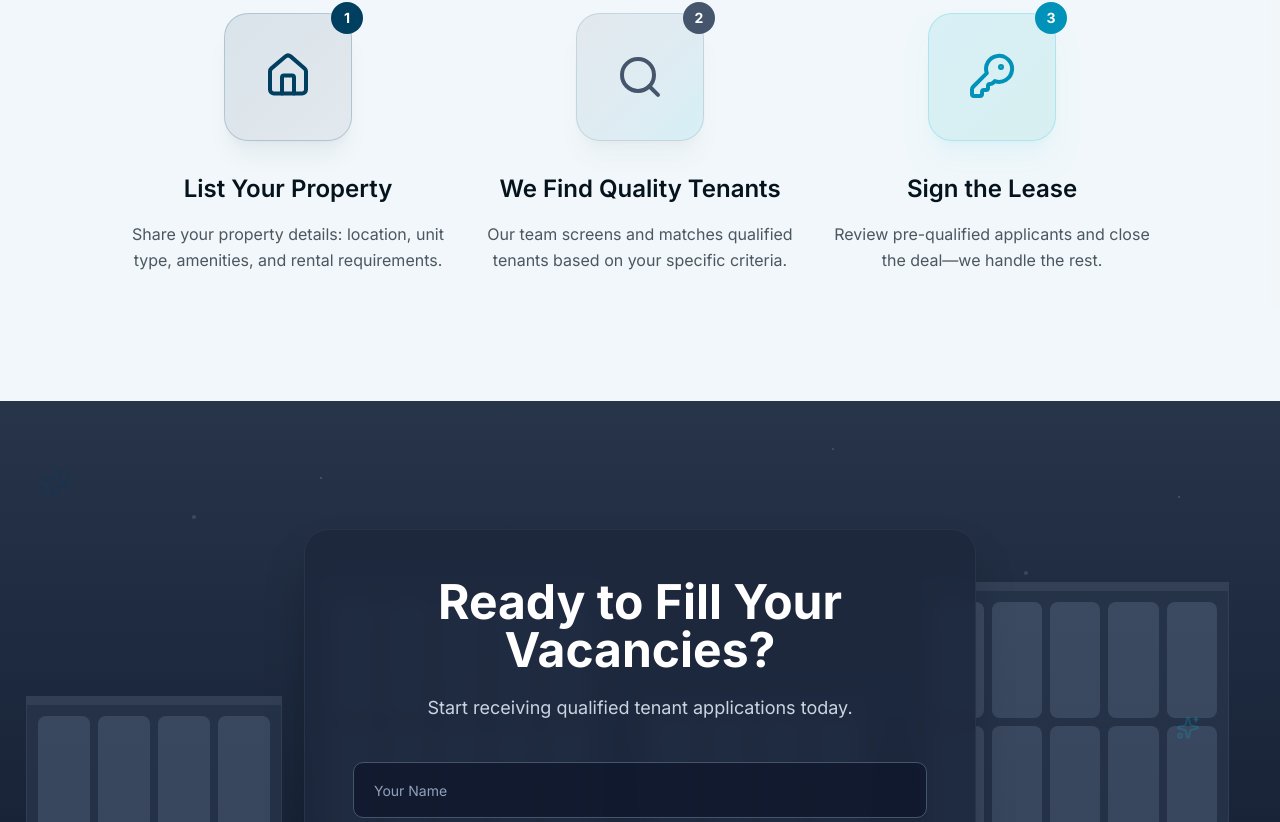
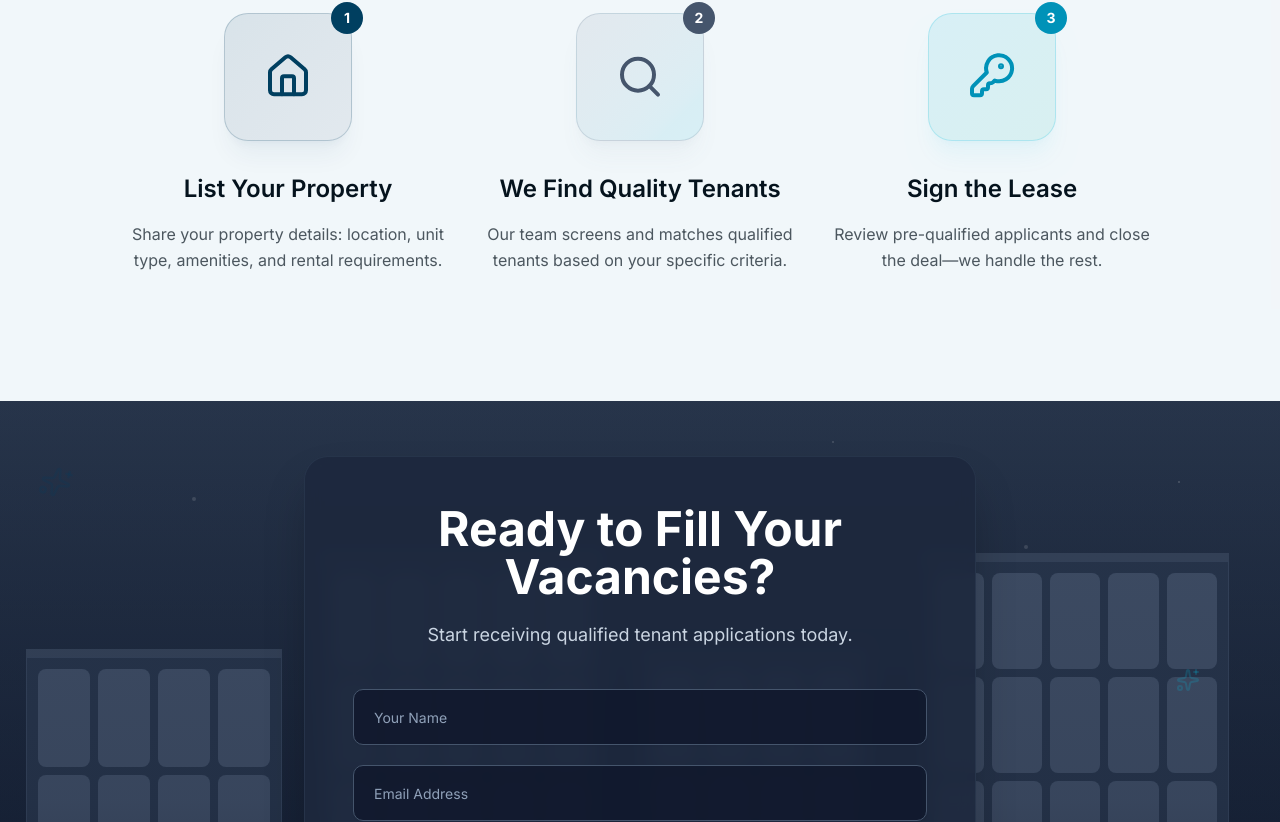
Before and after one commit to 3arii/Sherpa-Landing-Demo, a React (Vite) app: page / in a window 1280 px wide. Shown: the part 1978-2800 px from the top of the page. Built offline with nearby package versions, Linux system fonts and the light colour scheme.

Commit message:
fixed CTA height

```diff
--- a/src/components/CTA.jsx
+++ b/src/components/CTA.jsx
@@ -60,7 +60,7 @@ export default function CTA() {
   }
 
   return (
-    <section id="contact" className="py-24 md:py-32 relative overflow-hidden bg-slate-900">
+    <section id="contact" className="min-h-screen relative overflow-hidden bg-slate-900 flex items-center">
       {/* 3D Building Background */}
       <Building3D isHovered={buttonHovered} />
 
```
